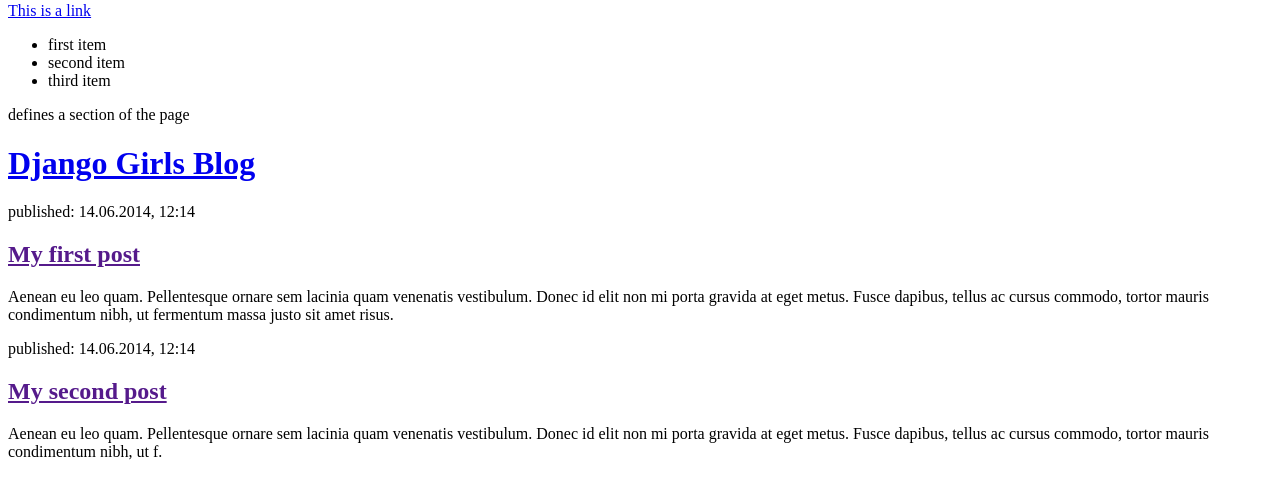
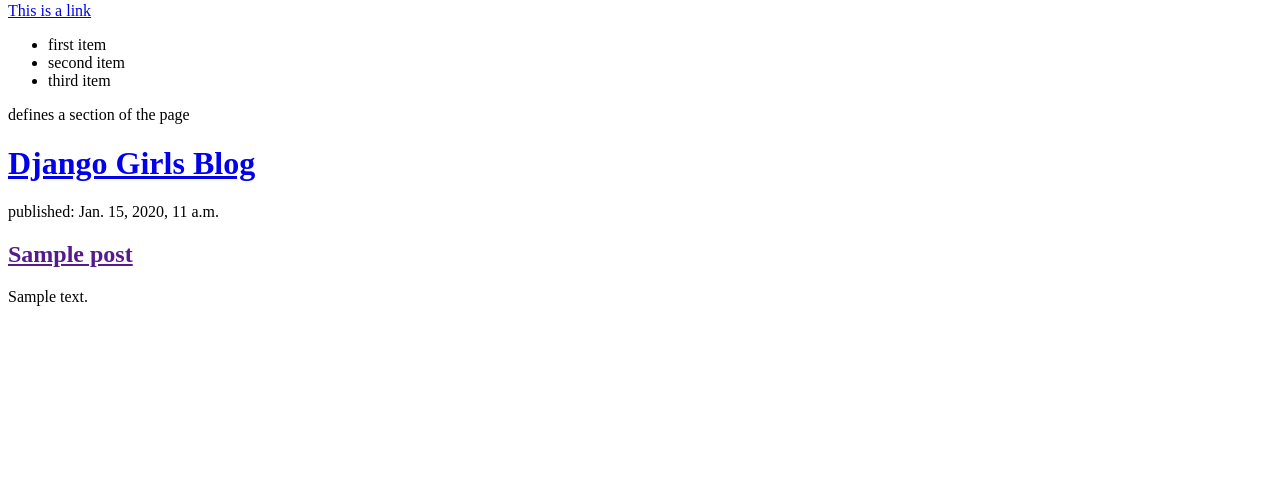
Before and after one commit to bbblueberry/my-first-blog_v2, a Django app: page / in a window 1280 px wide. Shown: the part 268-767 px from the top of the page. Run offline with Django 3.2, Linux system fonts and the light colour scheme; tables that the repository leaves empty hold one stand-in row (values such as "Sample post").

Commit message:
Modified templates to display posts

```diff
--- a/blog/templates/blog/post_list.html
+++ b/blog/templates/blog/post_list.html
@@ -28,15 +28,13 @@
         </div>
 
         <div>
-            <p>published: 14.06.2014, 12:14</p>
-            <h2><a href="">My first post</a></h2>
-            <p>Aenean eu leo quam. Pellentesque ornare sem lacinia quam venenatis vestibulum. Donec id elit non mi porta gravida at eget metus. Fusce dapibus, tellus ac cursus commodo, tortor mauris condimentum nibh, ut fermentum massa justo sit amet risus.</p>
-        </div>
-
-        <div>
-            <p>published: 14.06.2014, 12:14</p>
-            <h2><a href="">My second post</a></h2>
-            <p>Aenean eu leo quam. Pellentesque ornare sem lacinia quam venenatis vestibulum. Donec id elit non mi porta gravida at eget metus. Fusce dapibus, tellus ac cursus commodo, tortor mauris condimentum nibh, ut f.</p>
+            {% for post in posts %}
+                <div>
+                    <p>published: {{ post.published_date }}</p>
+                    <h2><a href="">{{ post.title }}</a> </h2>
+                    <p>{{ post.text|linebreaksbr }}</p>
+                </div>
+            {% endfor %}
         </div>
     </body>
 </html>
--- a/blog/views.py
+++ b/blog/views.py
@@ -1,5 +1,7 @@
 from django.shortcuts import render
-
+from .models import Post
+from  django.utils import timezone
 # Create your views here.
 def post_list(request):
-    return render(request, 'blog/post_list.html', {})
+    posts = Post.objects.order_by('published_date')
+    return render(request, 'blog/post_list.html', {'posts': posts})
```
